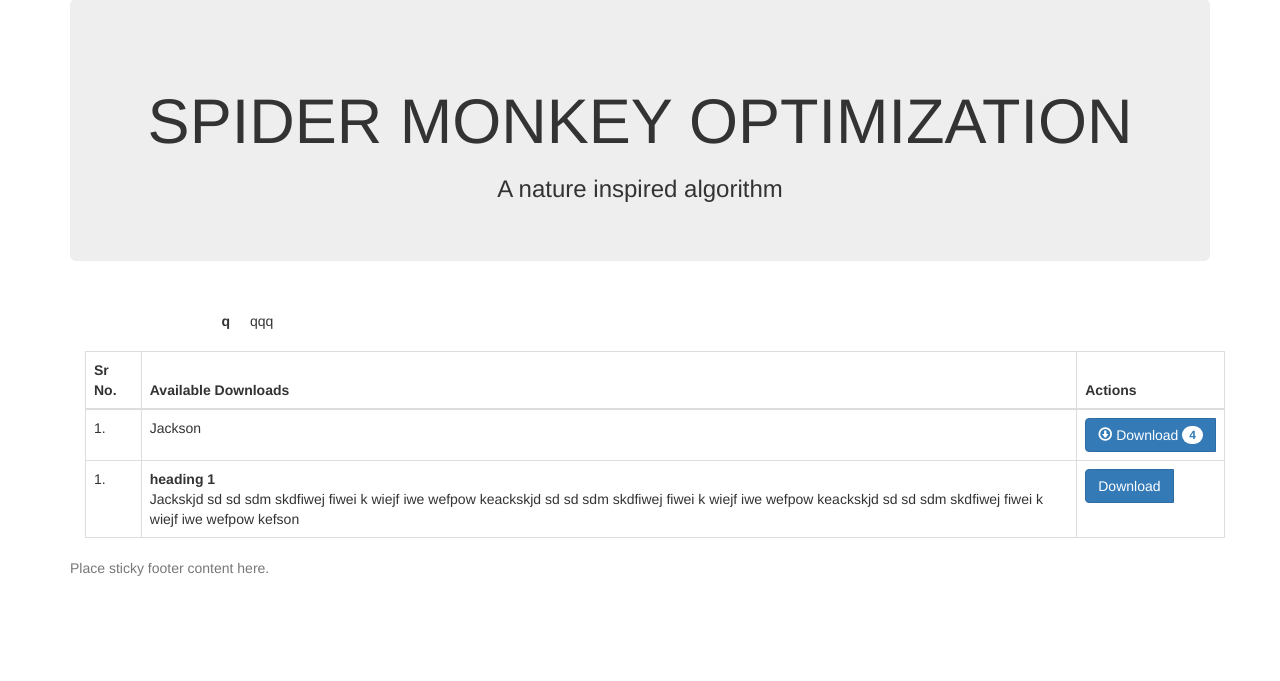
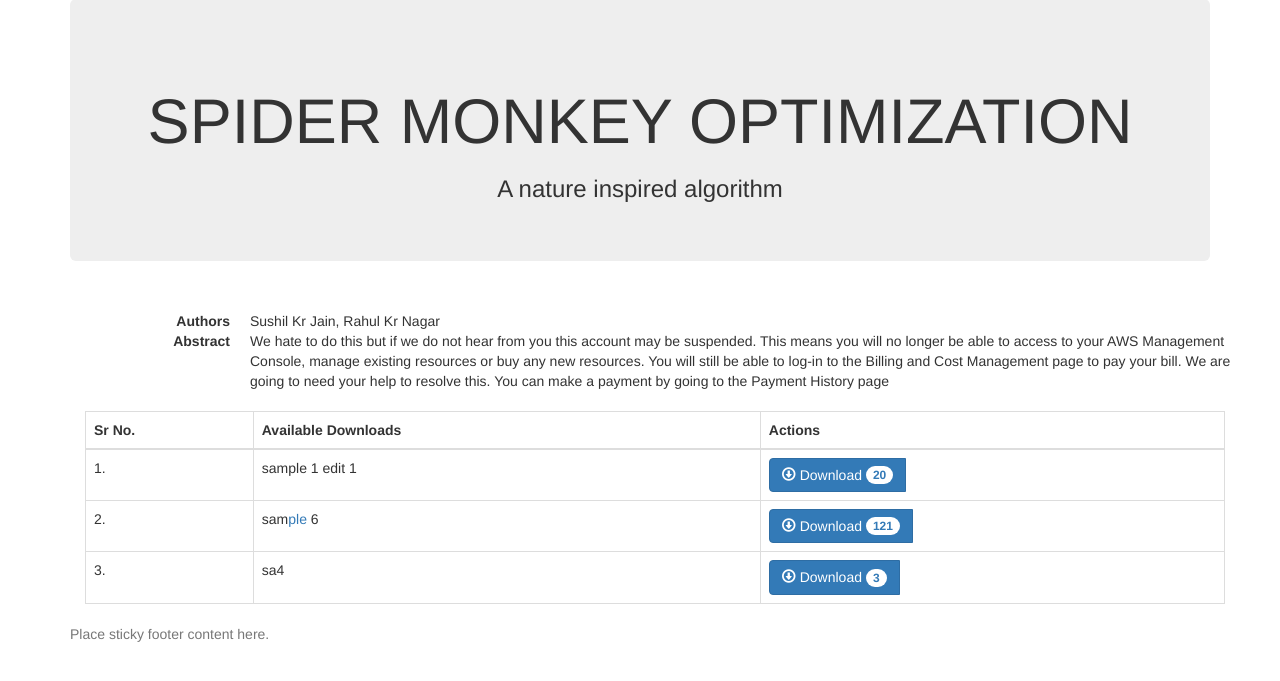
Before and after one commit to profilocs/smo, a PHP site: page / in a window 1280 px wide. Shown: the part 73-754 px from the top of the page. Run offline with PHP 8.4, Linux system fonts and the light colour scheme; some libraries are stand-ins or nearby versions.

Commit message:
smo new codes.. no LUNCH!!

```diff
--- a/smo/index.php
+++ b/smo/index.php
@@ -25,7 +25,7 @@
 			<div class="jumbotron" <?php if($editor==1) echo 'onmouseover="showp(\'btn-title\');" onmouseout="hidep(\'btn-title\');"'; ?> >
 				<?php if($editor==1)
 					echo '<div class="btn-group" role="group" aria-label="...">
-					<button class="btn btn-primary btn-file btn-xs hidden" data-toggle="modal" data-target="#editTitleModal" type="button" name="title">Change xml File</button>
+
 					<button class="btn btn-primary btn-title btn-xs hidden" data-toggle="modal" data-target="#editTitleModal" type="button" name="title"><span class="glyphicon glyphicon-pencil" aria-hidden="true"></span> Edit Title</button>
 					</div>'; ?>
 				<h1 class="text-center text-uppercase" id="titleData"><?php echo ($XMLsmo->title->name); ?></h1>
@@ -63,36 +63,29 @@
 							</tr>
 						</thead>
 						<tbody>
-							<tr>
-								<td>1.</td>
-								<td>Jackson</td>
+							<?php
+							$dlist = $XMLsmo->dls->item;
+							for ($i=0; $i < sizeof($dlist); $i++)
+							{
+								$di = $dlist[$i];
+								echo '<tr><td>'.($i+1).'.</td>';
+								echo '<td>'.$di->descr.'</td>';
+								echo '
 								<td>
 									<div class="btn-group" role="group" aria-label="...">
-										<button class="btn btn-primary " type="submit"><span class="glyphicon glyphicon-download " aria-hidden="true"></span> Download <span class="badge">4</span></button>
-										<div class="btn-group" role="group">
-											<button type="button" class="btn btn-primary dropdown-toggle btn-table hidden" data-toggle="dropdown" aria-haspopup="true" aria-expanded="false">
-											Update
-											<span class="caret"></span>
-											</button>
-											<ul class="dropdown-menu">
-												<li><?php if($editor==1) echo '<button class="btn btn-primary btn-table hidden" type="submit">Edit</button></a></li>
-													<li><button class="btn btn-danger btn-table hidden" type="submit">Delete</button>';?></a></li>
-											</ul>
-										</div>
+										<a class="btn btn-primary " type="submit" hrtef="'.$di->link.'" ';
+								echo ($di->fType=="upload")?('download'):('');
+								echo ' onclick="counter('.($i+1).')"><span class="glyphicon glyphicon-download" aria-hidden="true"></span> Download <span class="badge">'.$di->clickCount.'</span></a>';
+								if($editor==1)
+								echo '<button class="btn btn-primary btn-table hidden" data-seq="'.($i+1).'" data-toggle="modal" data-target="#editFileModal" type="submit">Edit</button>
+										<button class="btn btn-danger btn-table hidden" data-seq="'.($i+1).'" data-toggle="modal" data-target="#deleteFileModal" type="submit">Delete</button>
+									';
+								echo '
 									</div>
 								</td>
-							</tr>
-							<tr>
-								<td>1.</td>
-								<td><strong>heading 1 </strong><br> Jackskjd sd sd sdm skdfiwej fiwei k wiejf iwe wefpow keackskjd sd sd sdm skdfiwej fiwei k wiejf iwe wefpow keackskjd sd sd sdm skdfiwej fiwei k wiejf iwe wefpow kefson</td>
-								<td>
-									<div class="btn-group" role="group" aria-label="...">
-										<button class="btn btn-primary" type="submit">Download</button>
-										<?php if($editor==1) echo '<button class="btn btn-primary btn-table hidden" type="submit">Edit</button>
-											<button class="btn btn-danger btn-table hidden" type="submit">Delete</button>';?>
-									</div>
-								</td>
-							</tr>
+								';
+							}
+							?>
 						</tbody>
 					</table>
 				</div>
@@ -107,4 +100,10 @@
 		<!-- Include forEdit.js if editor is ON -->
 		<?php if($editor==1) echo '<script src="forEdit.js"></script>'; ?>
 	</body>
+	<script type="text/javascript">
+	function counter (r) {
+		console.log(r);
+		 window.location.href = "redir.php?w1=" + r;
+	}
+	</script>
 </html>
--- a/smo/modals.html
+++ b/smo/modals.html
@@ -173,7 +173,7 @@
 					</div>
 					<div class="form-group hidden" id="inputFileDiv">
 						<label for="inputFile">Supported file formats are: pdf, documents, images, zip <br /> file size has no limit, but be sure <br /> source files should be zipped.</label>
-						<input  placeholder="Choose file to upload." type='file' name='fileName' id="inputFile">
+						<input  placeholder="Choose file to upload." type='file' name='filePointer' id="inputFile">
 					</div>
 					<button type="submit" class="btn btn-primary">Submit</button>
 					<button type="button" class="btn btn-default" data-dismiss="modal">Close</button>
@@ -186,3 +186,154 @@
 		</div>
 	</div>
 </div>
+
+<!-- Modal Edit file-->
+<div class="modal fade" id="editFileModal" tabindex="-1" role="dialog" aria-labelledby="myModalLabel">
+	<div class="modal-dialog" role="document">
+		<div class="modal-content">
+			<div class="modal-header">
+				<button type="button" class="close" data-dismiss="modal" aria-label="Close"><span aria-hidden="true">&times;</span></button>
+				<h4 class="modal-title" id="myModalLabel">Edit File</h4>
+			</div>
+			<div class="modal-body">
+				<form action="submit.php?act=editFile" method="post" enctype="multipart/form-data">
+					<div class="form-group">
+						<label for="exampleInputDescr1">Description of File (will be displayed here in table)</label>
+						<textarea class="form-control" rows="5" id="exampleInputDescr1" name="fileDescr" placeholder="Description"></textarea>
+					</div>
+					<div class="form-group">
+						<label for="exampleInputCount1">Click/ Download Counter (Start From)</label>
+						<input type="text" class="form-control" id="exampleInputCount1" name="fileClickInt" placeholder="An Integer">
+					</div>
+					<div class="form-group">
+						<!-- <label for="data-seq">seq</label> -->
+						<input type="text" class="form-control" id="data-fseq" name="data-fseq" placeholder="seq">
+					</div>
+					<button type="submit" class="btn btn-primary">Submit</button>
+					<button type="button" class="btn btn-default" data-dismiss="modal">Close</button>
+				</form>
+			</div>
+			<!--<div class="modal-footer">
+				<button type="button" class="btn btn-default" data-dismiss="modal">Close</button>
+				<button type="button" class="btn btn-primary">Save changes</button>
+				 </div>-->
+		</div>
+	</div>
+</div>
+
+<!-- Modal Delete file-->
+<div class="modal fade" id="deleteFileModal" tabindex="-1" role="dialog" aria-labelledby="myModalLabel">
+	<div class="modal-dialog" role="document">
+		<div class="modal-content">
+			<div class="modal-header">
+				<button type="button" class="close" data-dismiss="modal" aria-label="Close"><span aria-hidden="true">&times;</span></button>
+				<h4 class="modal-title" id="myModalLabel">Delete File</h4>
+			</div>
+			<div class="modal-body">
+				<form action="submit.php?act=deleteFile" method="post" enctype="multipart/form-data">
+					<div class="form-group">
+						<!-- <label for="data-seq">seq</label> -->
+						<input type="text" class="form-control" id="data-fseq" name="data-fseq" placeholder="seq">
+					</div>
+					<button type="submit" class="btn btn-danger">Yes! Delete This...</button>
+					<button type="button" class="btn btn-primary" data-dismiss="modal">No! GO Back...</button>
+				</form>
+			</div>
+			<!--<div class="modal-footer">
+				<button type="button" class="btn btn-default" data-dismiss="modal">Close</button>
+				<button type="button" class="btn btn-primary">Save changes</button>
+				 </div>-->
+		</div>
+	</div>
+</div>
+
+<!-- Mark Safe Modal -->
+<div class="modal fade" id="markSafeModal" tabindex="-1" role="dialog" aria-labelledby="myModalLabel">
+	<div class="modal-dialog" role="document">
+		<div class="modal-content">
+			<div class="modal-header">
+				<button type="button" class="close" data-dismiss="modal" aria-label="Close"><span aria-hidden="true">&times;</span></button>
+				<h4 class="modal-title" id="myModalLabel">Mark Safe</h4>
+			</div>
+			<div class="modal-body" >
+				<form action="submit.php?act=markSafe" method="post">
+					<div class="form-group">
+						<label>Are you sure to 'Mark Safe' this Version!!!</label>
+					</div>
+					<h4 class="" id="markSafeTitle1">Marking safe means..
+					</h4>
+					<p id="markSafeContent1">In future, If site's content is messed up anyhow.  in that case you can recover this version by clicking on 'Restore Last Safe' option in 'Menu'.
+					</p>
+					<button type="submit" class="btn btn-warning">Yes! This is best..</button>
+					<button type="button" class="btn btn-default" data-dismiss="modal">No! I'll do it later.</button>
+				</form>
+			</div>
+			<!--<div class="modal-footer">
+				<button type="button" class="btn btn-default" data-dismiss="modal">Close</button>
+				<button type="button" class="btn btn-primary">Save changes</button>
+				 </div>-->
+		</div>
+	</div>
+</div>
+
+<!-- Restore Safe Modal -->
+<div class="modal fade" id="restoreSafeModal" tabindex="-1" role="dialog" aria-labelledby="myModalLabel">
+	<div class="modal-dialog" role="document">
+		<div class="modal-content">
+			<div class="modal-header">
+				<button type="button" class="close" data-dismiss="modal" aria-label="Close"><span aria-hidden="true">&times;</span></button>
+				<h4 class="modal-title" id="myModalLabel">Restore Safe</h4>
+			</div>
+			<div class="modal-body" >
+				<form action="submit.php?act=restoreSafe" method="post">
+					<div class="form-group">
+						<label>Are you sure to 'Restore Last Safe' Version!!!</label>
+					</div>
+					<h4 class="" id="restoreSafeTitle1">Restoring Last Safe Means..
+					</h4>
+					<p id="restoreSafeContent1">If site's content is messed up anyhow at present [Disaster]. In this case you can recover Last SAFE version.<br />
+						Last SAFE version would have been marked by Editor in Past.<br />
+						If you have not marked any Last Safe earlier, It will effect 'no change'.<br />
+					</p>
+					<button type="submit" class="btn btn-warning">Yes! This is best..</button>
+					<button type="button" class="btn btn-default" data-dismiss="modal">No! I'll do it later.</button>
+				</form>
+			</div>
+			<!--<div class="modal-footer">
+				<button type="button" class="btn btn-default" data-dismiss="modal">Close</button>
+				<button type="button" class="btn btn-primary">Save changes</button>
+				 </div>-->
+		</div>
+	</div>
+</div>
+
+<!-- Reset Factory Modal -->
+<div class="modal fade" id="resetFactoryModal" tabindex="-1" role="dialog" aria-labelledby="myModalLabel">
+	<div class="modal-dialog" role="document">
+		<div class="modal-content">
+			<div class="modal-header">
+				<button type="button" class="close" data-dismiss="modal" aria-label="Close"><span aria-hidden="true">&times;</span></button>
+				<h4 class="modal-title" id="myModalLabel">Reset Factory Version</h4>
+			</div>
+			<div class="modal-body" >
+				<form action="submit.php?act=resetFactory" method="post">
+					<div class="form-group">
+						<label>Are you sure to 'Reset Factory' Version!!!</label>
+					</div>
+					<h4 class="" id="restoreSafeTitle1">Resetting Factory Version Means..
+					</h4>
+					<p id="restoreSafeContent1">If site's content is messed up anyhow at present [Disaster]. In this case you can recover Factory version.<br />
+						Or You want to start all over again.<br />
+						If you have not marked any Last Safe earlier, It will effect 'no change'.<br />
+					</p>
+					<button type="submit" class="btn btn-warning">Yes! This is best..</button>
+					<button type="button" class="btn btn-default" data-dismiss="modal">No! I'll do it later.</button>
+				</form>
+			</div>
+			<!--<div class="modal-footer">
+				<button type="button" class="btn btn-default" data-dismiss="modal">Close</button>
+				<button type="button" class="btn btn-primary">Save changes</button>
+				 </div>-->
+		</div>
+	</div>
+</div>
--- a/smo/navbar.php
+++ b/smo/navbar.php
@@ -15,26 +15,27 @@
     <div class="collapse navbar-collapse" id="bs-example-navbar-collapse-1">
       <ul class="nav navbar-nav">
         <!-- <li class="active"><a href="#"><span class="glyphicon glyphicon-print" aria-hidden="true"></span> Print <span class="sr-only">(current)</span></a></li> -->
-        <li><a href="#"><span class="glyphicon glyphicon-print" aria-hidden="true"></span> Print <!-- <span class="sr-only">(current)</span> --></a></li>
+        <li><a onclick="window.print();"><span class="glyphicon glyphicon-print" aria-hidden="true"></span> Print <!-- <span class="sr-only">(current)</span> --></a></li>
         <li><a href="#">Themes</a></li>
         <?php if ($editor == 1) {
           echo '
         <li class="dropdown">
           <a href="#" class="dropdown-toggle" data-toggle="dropdown" role="button" aria-haspopup="true" aria-expanded="false">Menu <span class="caret"></span></a>
           <ul class="dropdown-menu">
-            <li><a href="#">Disaster</a></li>
-            <li><a href="#">Another action</a></li>
-            <li><a href="#">Something else here</a></li>
+            <li class="dropdown-header">Any Disaster?</li>
+            <li><a class="btn-warning" href="#" data-toggle="modal" data-target="#resetFactoryModal">Reset Factory</a></li>
+            <li><a href="#" data-toggle="modal" data-target="#restoreSafeModal">Restore Last "SAFE"</a></li>
             <li role="separator" class="divider"></li>
-            <li><a href="#">Separated link</a></li>
+            <li class="dropdown-header">Risky!</li>
+            <li><a data-toggle="modal" data-target="#changeXmlModal">Change xml File</a></li>
             <li role="separator" class="divider"></li>
-            <li><a href="#">One more separated link</a></li>
+            <li><a href="#" data-toggle="modal" data-target="#markSafeModal">Mark this version as "SAFE"</a></li>
           </ul>
         </li>';
         } ?>
       </ul>
       <ul class="nav navbar-nav navbar-right">
-        <li><a href="#"><span class="glyphicon glyphicon-refresh" aria-hidden="true"></span> Refresh</a></li>
+        <li><a href="./"><span class="glyphicon glyphicon-refresh" aria-hidden="true"></span> Refresh</a></li>
         <?php if ($editor == 1) {
           echo '
           <li class="dropdown">
```
Also changed, not shown: smo/forEdit.js (+18 -4 lines), smo/redir.php (added, +10 -0 lines), smo/smo.xml (+13 -2 lines), smo/submit.php (+83 -8 lines).
